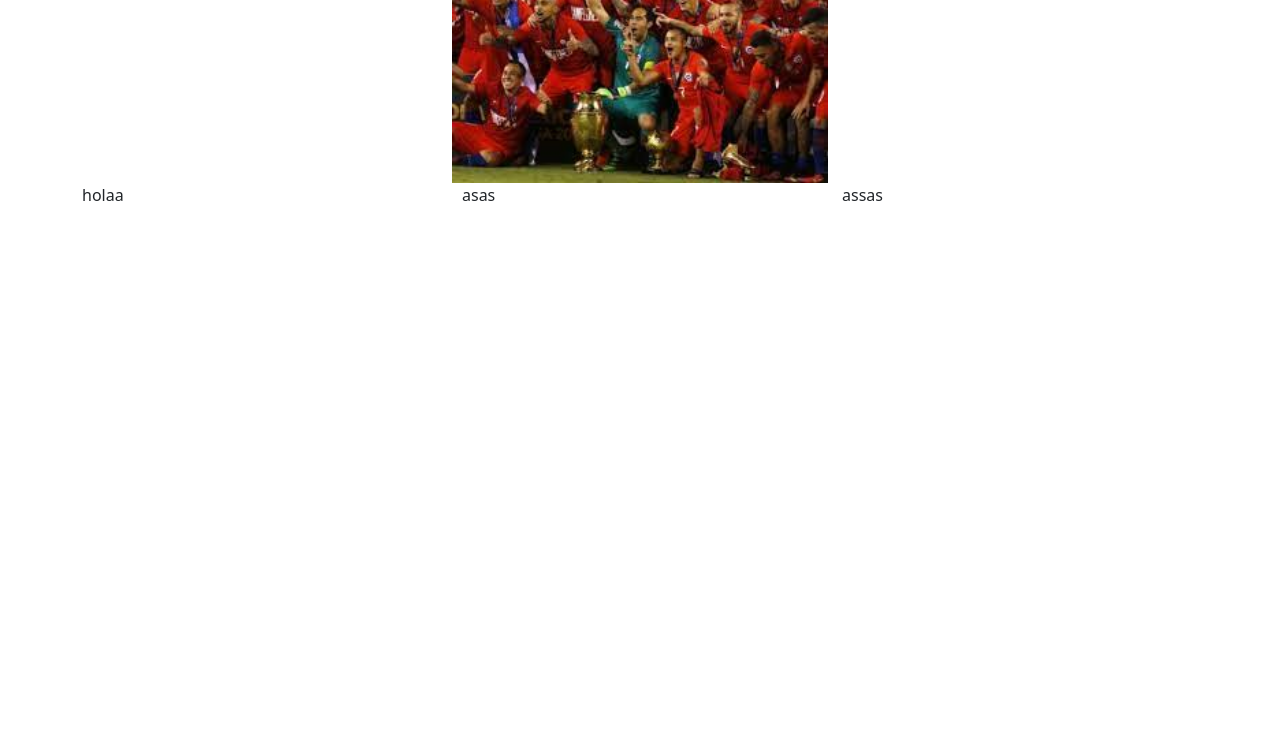
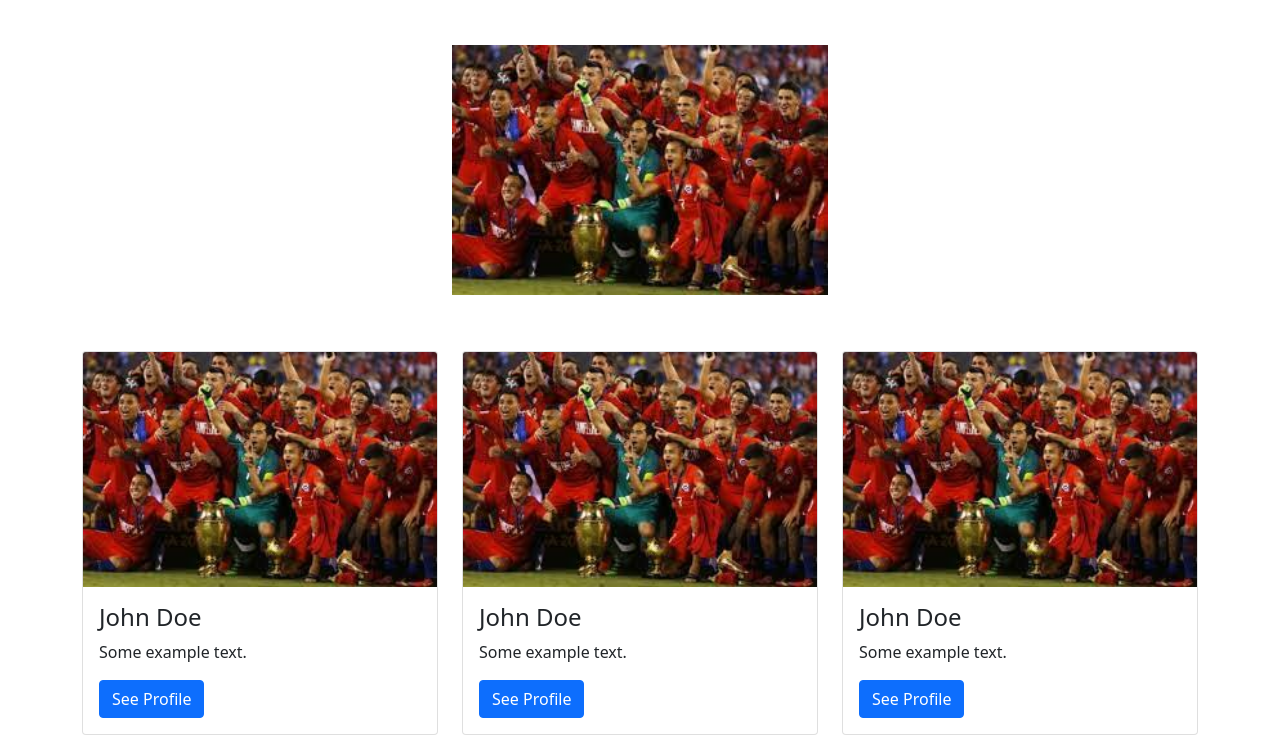
Before and after one commit to jokerprimero/Actividad_solo, a plain HTML site: page index.html in a window 1280 px wide. Shown: the part 179-914 px from the top of the page. Before the commit the page ends 800 px from the top, so only its background shows below. Drawn offline with nearby package versions, Linux system fonts and the light colour scheme.

Commit message:
Cambio con tarjetas

```diff
--- a/CSS/CSS.css
+++ b/CSS/CSS.css
@@ -7,3 +7,6 @@
     max-width: 400px; /* para que cresca un maximo de pixeles*/
     margin: auto;/* Centrar una imagen de manera automatica*/
 }
+.separar{
+    margin: 5%;
+}
--- a/index.html
+++ b/index.html
@@ -10,7 +10,7 @@
     <script src="https://cdn.jsdelivr.net/npm/bootstrap@5.1.3/dist/js/bootstrap.bundle.min.js"></script>
     <link type="text/css" rel="stylesheet" href="CSS/CSS.css">
 </head>
-<body>
+<body >
     <nav class="navbar navbar-expand-sm navbar-dark bg-dark">
         <div class="container-fluid">
           <a class="navbar-brand" href="javascript:void(0)">Logo</a>
@@ -38,16 +38,41 @@
       </nav>
 
       <div class="container">
-          <div class="row">
+          <div class="row separar">
               <h1 class="centrar"> Vamos Chilito</h1>
           </div>
-          <div class="row">
+          <div class="row separar">
             <img src="imagenes/chilito.jpg" alt="No encontrada" class="limitado" >
           </div>
           <div class="row">
-            <div class="col-md-4 col-sm-12"> holaa</div>
-            <div class="col-md-4 col-sm-12"> asas</div>
-            <div class="col-md-4 col-sm-12"> assas</div>
+            <div class="col-md-4 col-sm-12">
+              <div class="card" >
+                <img class="card-img-top" src="imagenes/chilito.jpg" alt="Card image" class="limitado">
+                <div class="card-body">
+                  <h4 class="card-title">John Doe</h4>
+                  <p class="card-text">Some example text.</p>
+                  <a href="#" class="btn btn-primary">See Profile</a>
+                </div>
+              </div>
+            </div>
+            <div class="col-md-4 col-sm-12">
+              <div class="card" >
+                <img class="card-img-top" src="imagenes/chilito.jpg" alt="Card image" class="limitado">
+                <div class="card-body">
+                  <h4 class="card-title">John Doe</h4>
+                  <p class="card-text">Some example text.</p>
+                  <a href="#" class="btn btn-primary">See Profile</a>
+                </div>
+              </div>
+            </div>
+            <div class="col-md-4 col-sm-12">               <div class="card" >
+              <img class="card-img-top" src="imagenes/chilito.jpg" alt="Card image" class="limitado">
+              <div class="card-body">
+                <h4 class="card-title">John Doe</h4>
+                <p class="card-text">Some example text.</p>
+                <a href="#" class="btn btn-primary">See Profile</a>
+              </div>
+            </div></div>
           </div>
       </div>
 </body>
```
